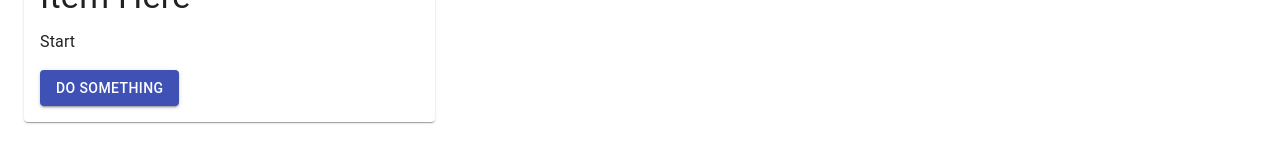
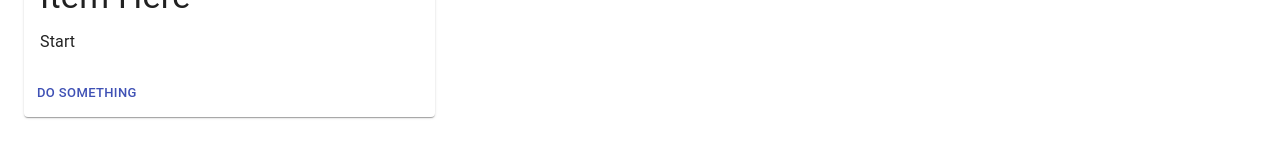
Before and after one commit to kolbeck/learning-react, a React (Create React App) app: page / in a window 1280 px wide. Shown: the part 532-694 px from the top of the page. Built offline with nearby package versions, Linux system fonts and the light colour scheme.

Commit message:
Fix warnings

```diff
--- a/src/components/Item.js
+++ b/src/components/Item.js
@@ -23,9 +23,11 @@ const Item = (props) => {
                             {props.item.text}
                         </Typography>
                     </CardContent>
-                    <Button style={{margin: 16, marginTop: 0}} variant="contained" color="primary" href="#">
-                        Do Something
-                    </Button>
+                    <CardActions>
+                        <Button size="small" color="primary" href="#">
+                            Do Something
+                        </Button>
+                    </CardActions>
                 </Card>
             ) : null}
         </div>
--- a/src/components/List.js
+++ b/src/components/List.js
@@ -8,10 +8,6 @@ class List extends Component {
     state = {
         items: [{id: 1, text: 'Start'}],
         searchTerm: ''
-    }
-
-    constructor() {
-        super();
     }
 
     getItems = () => {
```
